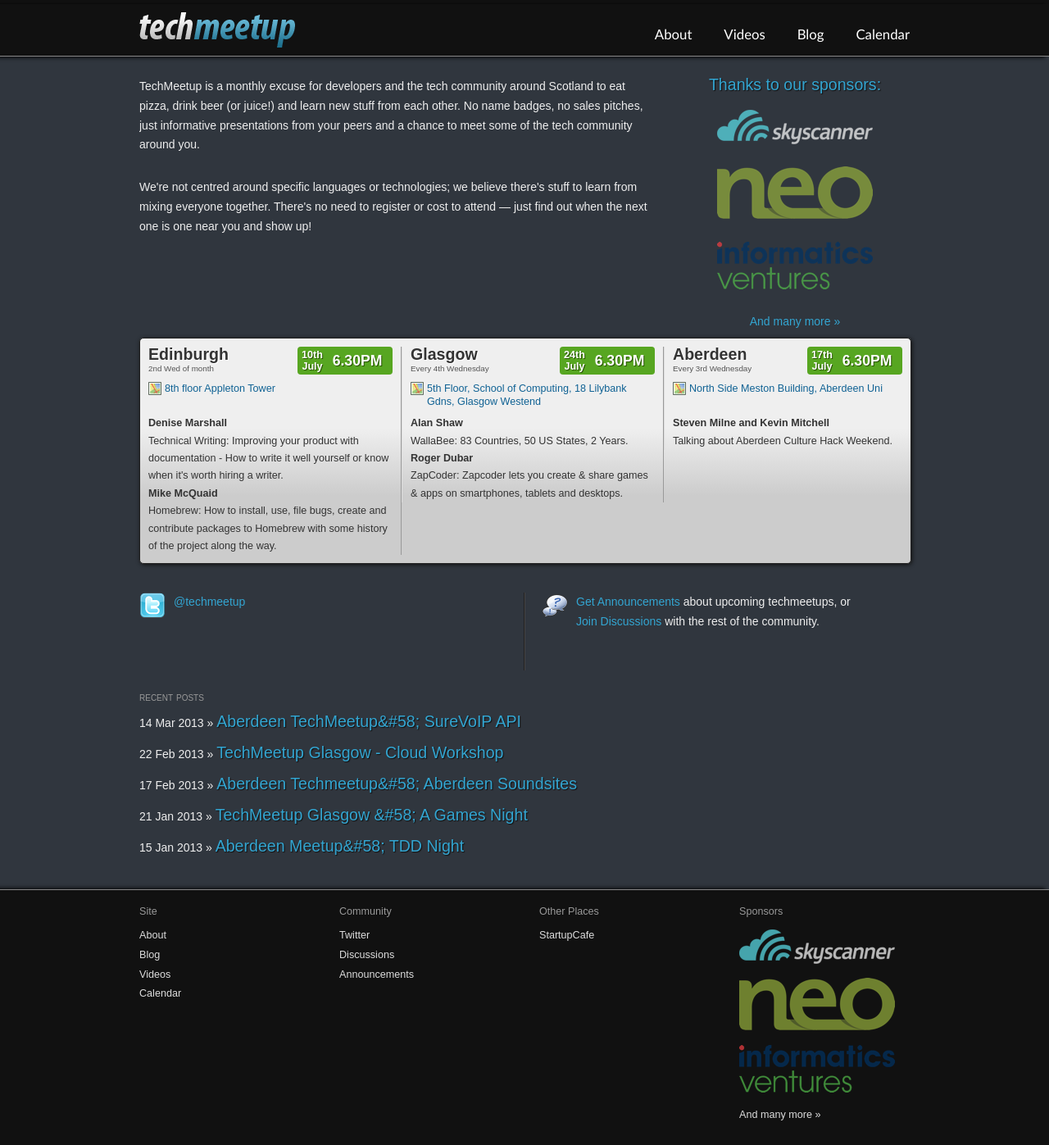
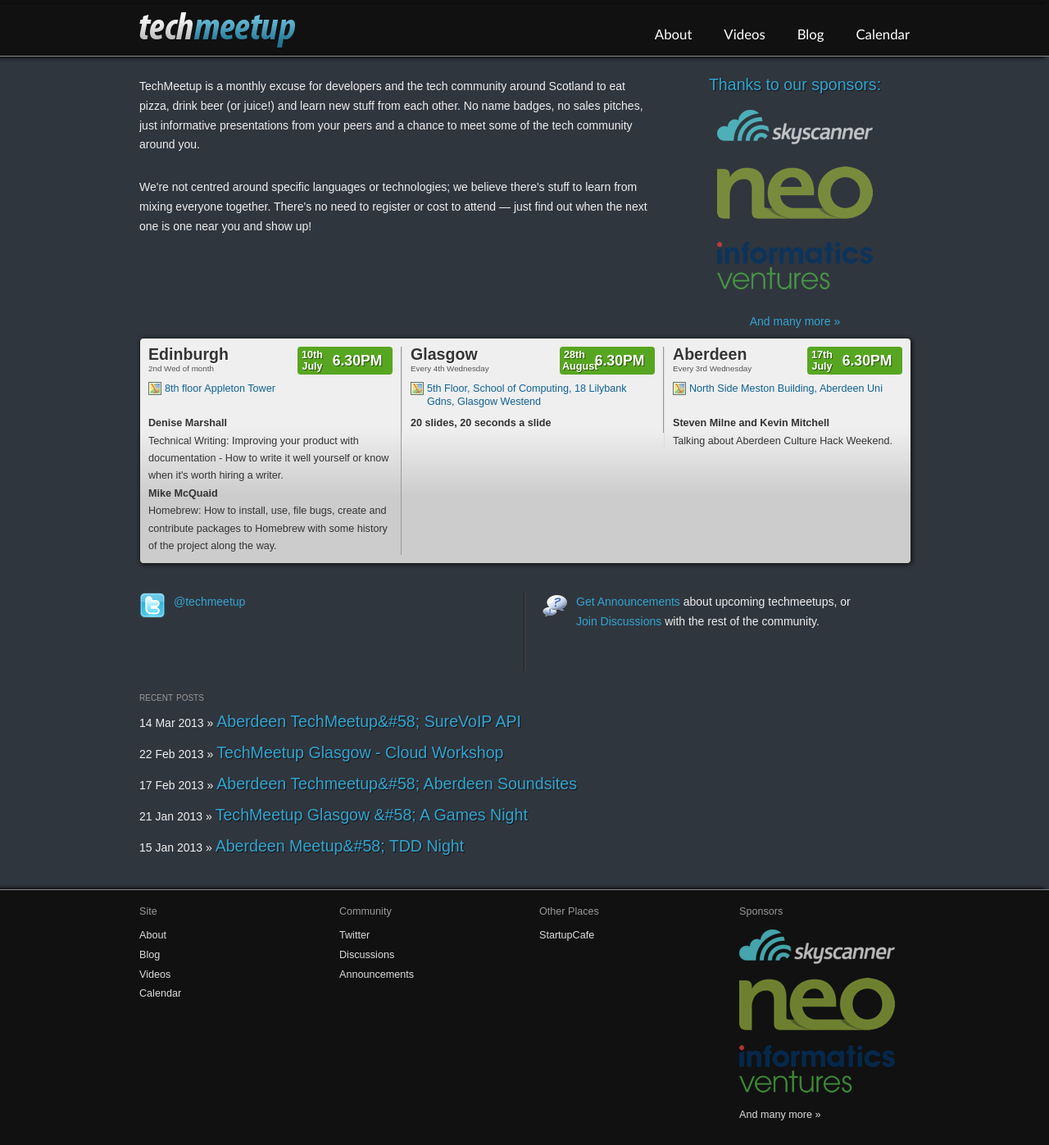
Before and after one commit to techmeetup/techmeetup.co.uk, a Jekyll site: the page built from index.html, in a window 1280 px wide. Shown: the whole page at 82% size. Built offline with Jekyll 4.4.1, drawn with Linux system fonts in a browser that asks for light colours; Markdown is read by kramdown in place of the engine named in the settings.

Commit message:
Placeholder text for next Glasgow tm

```diff
--- a/index.html
+++ b/index.html
@@ -61,19 +61,15 @@
     <span>Every 4th Wednesday</span>
     <p><a href="http://maps.google.com/maps/ms?msid=217161173396650967619.0004accf70991bd913a97&amp;msa=0" class="map">5th Floor, School of Computing, 18 Lilybank Gdns, Glasgow Westend</a></p>
     <p>
-      <strong>Alan Shaw</strong> <br />
-      WallaBee: 83 Countries, 50 US States, 2 Years.<br />
-
-      <strong>Roger Dubar</strong><br />
-      ZapCoder: Zapcoder lets you create &amp; share games &amp; apps on smartphones, tablets and desktops.       <br />
+      <strong>20 slides, 20 seconds a slide</strong> <br />
 
 
     </p>
     <div class="datewrapper">
       <div class="when">
         <div class="daywrap">
-          <div class="day">24th</div>
-          <div class="month">July</div>
+          <div class="day">28th</div>
+          <div class="month">August</div>
         </div>
         <div class="time">6.30PM</div>
       </div>
```
